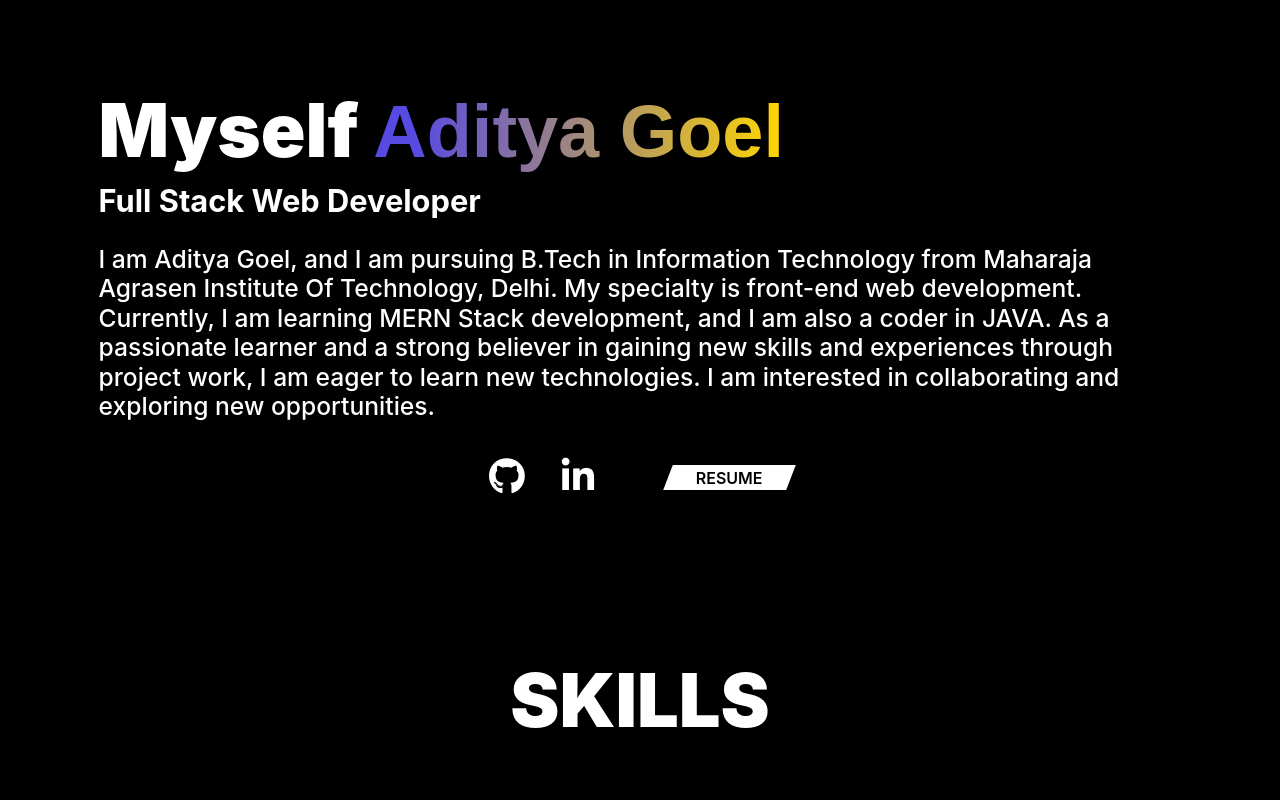
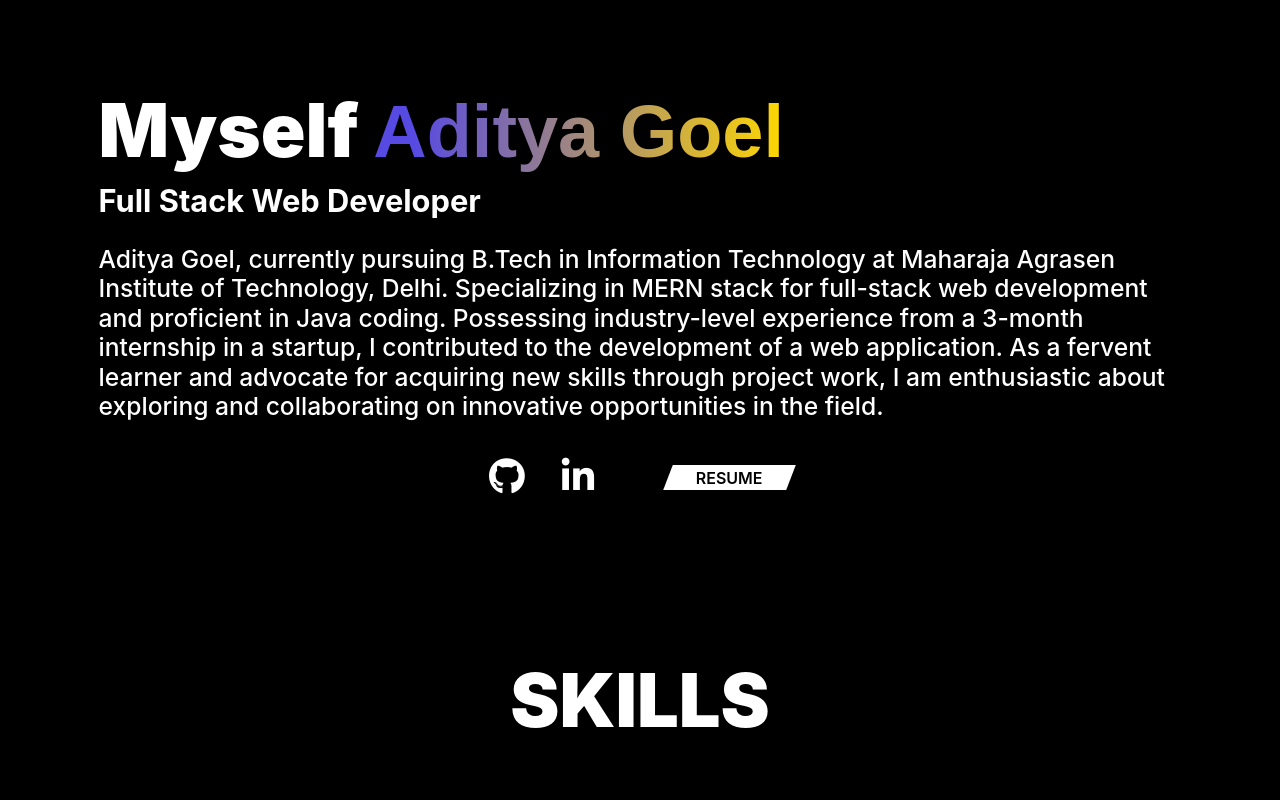
Before and after one commit to AdityaGoel0320/Aditya-Goel-Portfolio, a React (Create React App) app: page / in a window 1280 px wide. Shown: the top 800 px of the page. Built offline with nearby package versions, Linux system fonts and the light colour scheme.

Commit message:
Update HomePage.js

```diff
--- a/src/Pages/HomePage.js
+++ b/src/Pages/HomePage.js
@@ -13,7 +13,14 @@ const HomePage = () => {
                     </h3>
                     <br />
                     <h4>
-                        I am Aditya Goel, and I am pursuing B.Tech in Information Technology from Maharaja Agrasen Institute Of Technology, Delhi. My specialty is front-end web development. Currently, I am learning MERN Stack development, and I am also a coder in JAVA. As a passionate learner and a strong believer in gaining new skills and experiences through project work, I am eager to learn new technologies. I am interested in collaborating and exploring new opportunities.
+                        Aditya Goel, currently pursuing B.Tech in Information Technology at
+Maharaja Agrasen Institute of Technology, Delhi. Specializing in MERN
+stack for full-stack web development and proficient in Java coding.
+Possessing industry-level experience from a 3-month internship in a
+startup, I contributed to the development of a web application. As a
+fervent learner and advocate for acquiring new skills through project
+work, I am enthusiastic about exploring and collaborating on innovative
+opportunities in the field.
                     </h4>
 
                     <div className='flex items-center justify-center gap-5 m-5'>
```
